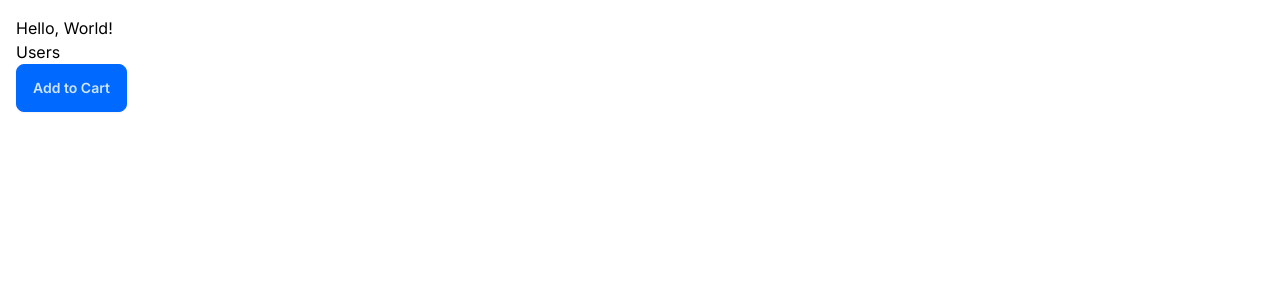
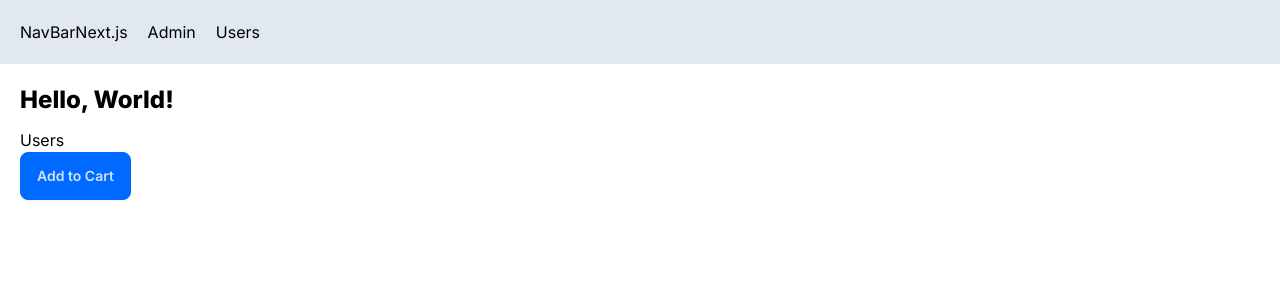
Before and after one commit to htack210/joy-of-coding-NextJS-overview, a Next.js app: page / in a window 1280 px wide. Shown: the top 300 px of the page. Built offline with nearby package versions, Linux system fonts and the light colour scheme.

Commit message:
Adding nav bar and layout styles.

```diff
--- /dev/null
+++ b/app/NavBar.tsx
@@ -0,0 +1,19 @@
+import Link from "next/link";
+import React from "react";
+
+const NavBar = () => {
+  return (
+    <div className="flex bg-slate-200 p-5">
+      NavBar
+      <Link href="/" className="mr-5">
+        Next.js
+      </Link>
+      <Link href="/admin" className="mr-5">
+        Admin
+      </Link>
+      <Link href="/users">Users</Link>
+    </div>
+  );
+};
+
+export default NavBar;
--- a/app/globals.css
+++ b/app/globals.css
@@ -14,7 +14,12 @@
 
 body {
   color: rgb(var(--foreground-rgb));
-  padding: 1rem;
+}
+
+@layer base {
+  h1 {
+    @apply font-extrabold text-2xl mb-3;
+  }
 }
 
 @layer utilities {
--- a/app/layout.tsx
+++ b/app/layout.tsx
@@ -1,6 +1,7 @@
 import type { Metadata } from "next";
 import { Inter } from "next/font/google";
 import "./globals.css";
+import NavBar from "./NavBar";
 
 const inter = Inter({ subsets: ["latin"] });
 
@@ -16,7 +17,10 @@
 }>) {
   return (
     <html lang="en" data-theme="winter">
-      <body className={inter.className}>{children}</body>
+      <body className={inter.className}>
+        <NavBar />
+        <main className="p-5">{children}</main>
+      </body>
     </html>
   );
 }
```
